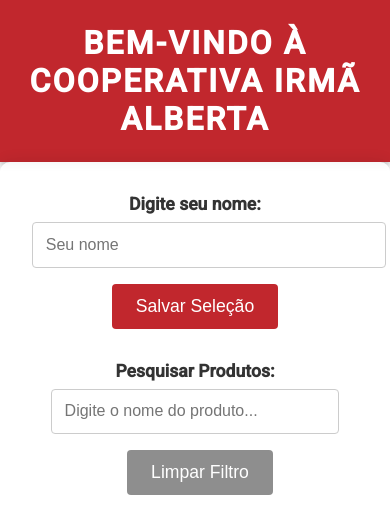
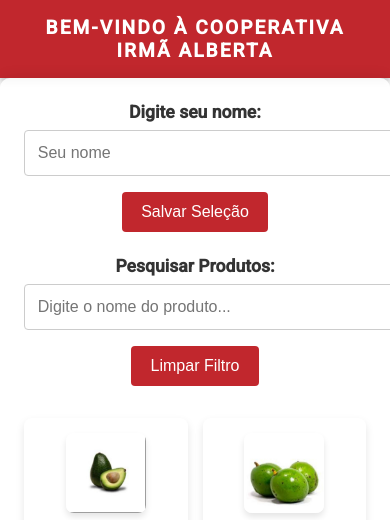
Before and after one commit to TerraLiberdade/App-Terra-e-liberdade, a plain HTML site: page index.html in a window 390 px wide. Shown: the top 520 px of the page. Drawn offline with Linux system fonts and the light colour scheme.

Commit message:
Update index.html
Só fé

```diff
--- a/index.html
+++ b/index.html
@@ -5,7 +5,7 @@
     <meta name="viewport" content="width=device-width, initial-scale=1.0">
     <title>Cooperativa Irmã Alberta</title>
 
-    <!-- Adicionando a linha para carregar a fonte 'Roboto' -->
+    <!-- Fonte 'Roboto' -->
     <link href="https://fonts.googleapis.com/css2?family=Roboto:wght@400;500&display=swap" rel="stylesheet">
 
     <style>
@@ -22,8 +22,8 @@
             background-color: #C1272D; /* Vermelho forte */
             color: #FFF;
             text-align: center;
-            padding: 1.5rem;
-            font-size: 2rem;
+            padding: 1rem;
+            font-size: 1.6rem;
             font-weight: bold;
             letter-spacing: 2px;
             text-transform: uppercase;
@@ -32,38 +32,38 @@
 
         /* Container principal */
         .container {
-            max-width: 1200px;
+            max-width: 100%;
             margin: 0 auto;
-            padding: 2rem;
-            background-color: rgba(255, 255, 255, 0.85); /* Fundo branco com opacidade */
+            padding: 1.5rem;
+            background-color: rgba(255, 255, 255, 0.85);
             border-radius: 10px;
             box-shadow: 0 0 15px rgba(0, 0, 0, 0.1);
         }
 
-        .form-container {
-            margin-bottom: 2rem;
+        .form-container, .search-container {
+            margin-bottom: 1.5rem;
             text-align: center;
         }
 
-        .form-container label {
+        .form-container label, .search-container label {
             font-size: 1.1rem;
             font-weight: bold;
             display: block;
             margin-bottom: 0.5rem;
         }
 
-        .form-container input {
+        .form-container input, .search-container input {
             padding: 0.8rem;
             margin-bottom: 1rem;
             border: 1px solid #ccc;
             border-radius: 4px;
-            width: 80%;
+            width: 100%;
             max-width: 400px;
             font-size: 1rem;
             color: #555;
         }
 
-        .btn-save {
+        .btn-save, .btn-clear {
             padding: 0.75rem 1.5rem;
             background-color: #C1272D; /* Vermelho */
             color: white;
@@ -74,49 +74,8 @@
             transition: background-color 0.3s ease, transform 0.2s ease;
         }
 
-        .btn-save:hover {
+        .btn-save:hover, .btn-clear:hover {
             background-color: #B71C1C;
-            transform: scale(1.05);
-        }
-
-        /* Caixa de pesquisa */
-        .search-container {
-            margin-bottom: 2rem;
-            text-align: center;
-        }
-
-        .search-container label {
-            font-size: 1.1rem;
-            font-weight: bold;
-            display: block;
-            margin-bottom: 0.5rem;
-        }
-
-        .search-container input {
-            padding: 0.8rem;
-            margin-bottom: 1rem;
-            border: 1px solid #ccc;
-            border-radius: 4px;
-            width: 80%;
-            max-width: 400px;
-            font-size: 1rem;
-            color: #555;
-        }
-
-        .btn-clear {
-            padding: 0.75rem 1.5rem;
-            background-color: #8e8e8e; /* Cor cinza */
-            color: white;
-            border: none;
-            border-radius: 4px;
-            font-size: 1.1rem;
-            cursor: pointer;
-            margin-left: 10px;
-            transition: background-color 0.3s ease, transform 0.2s ease;
-        }
-
-        .btn-clear:hover {
-            background-color: #6e6e6e;
             transform: scale(1.05);
         }
 
@@ -171,7 +130,7 @@
         .product input[type="number"] {
             margin-top: 5px;
             padding: 0.5rem;
-            width: 60px; /* Tamanho ajustado */
+            width: 60px;
             border: 1px solid #ccc;
             border-radius: 4px;
             text-align: center;
@@ -179,24 +138,42 @@
 
         /* Responsividade */
         @media (max-width: 768px) {
+            .header {
+                font-size: 1.4rem;
+                padding: 1rem;
+            }
+
+            .form-container input, .search-container input {
+                width: 100%;
+            }
+
             .product img {
                 width: 100px;
                 height: 100px;
             }
 
-            .form-container input {
-                width: 90%;
+            .products {
+                grid-template-columns: repeat(auto-fill, minmax(120px, 1fr));
+            }
+
+            .btn-save, .btn-clear {
+                font-size: 1rem;
             }
         }
 
         @media (max-width: 480px) {
-            .form-container input {
-                width: 100%;
+            .header {
+                font-size: 1.2rem;
             }
 
             .product img {
                 width: 80px;
                 height: 80px;
+            }
+
+            .btn-save, .btn-clear {
+                padding: 0.7rem 1.2rem;
+                font-size: 1rem;
             }
         }
 
@@ -216,8 +193,8 @@
             top: 0;
             left: 0;
             height: auto;
-            width: 30px; /* Ícone pequeno */
-            background-color: #C1272D; /* Cor vermelha */
+            width: 30px;
+            background-color: #C1272D;
             border-radius: 5px;
             z-index: 10;
             opacity: 0.7;
```
